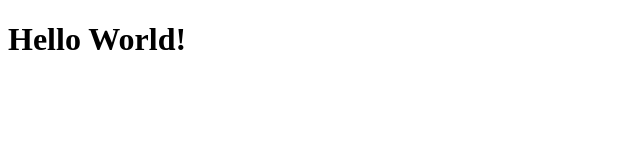
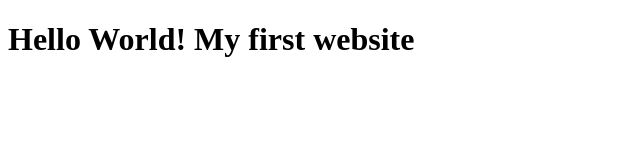
Before and after one commit to SSD21/web-dev-prac, a plain HTML site: page portlio/index.html in a window 1280 px wide. Shown: the whole page, without its empty margins (0-640 px from the left). Drawn offline with Linux system fonts and the light colour scheme.

Commit message:
Update index.html

```diff
--- a/portlio/index.html
+++ b/portlio/index.html
@@ -4,7 +4,7 @@
     <title> My first webpage> </title>
   </head>
   <body>
-    <h1> Hello World! </h1>
+    <h1> Hello World! My first website </h1>
   </body>
 
 </html>
```
